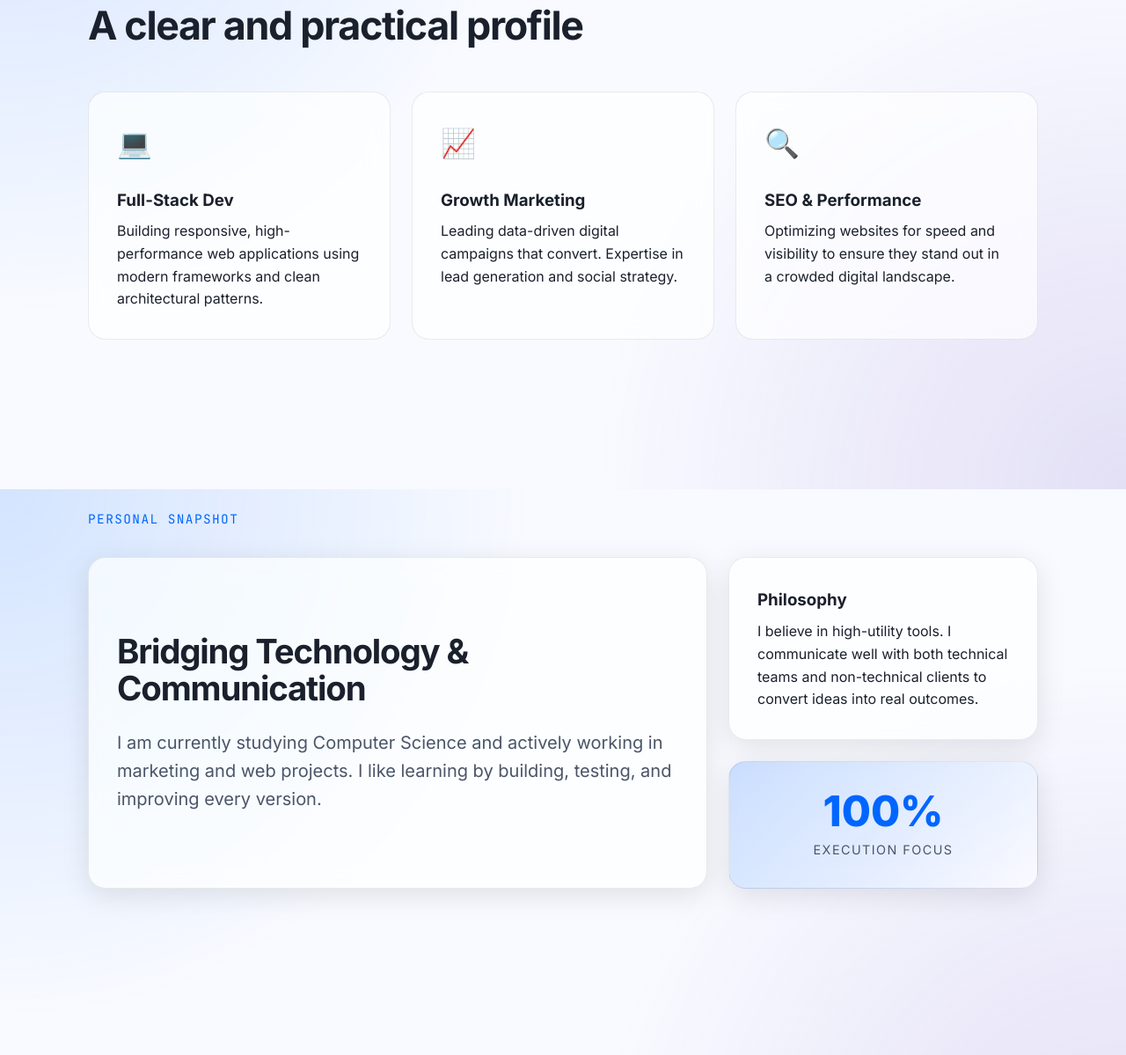
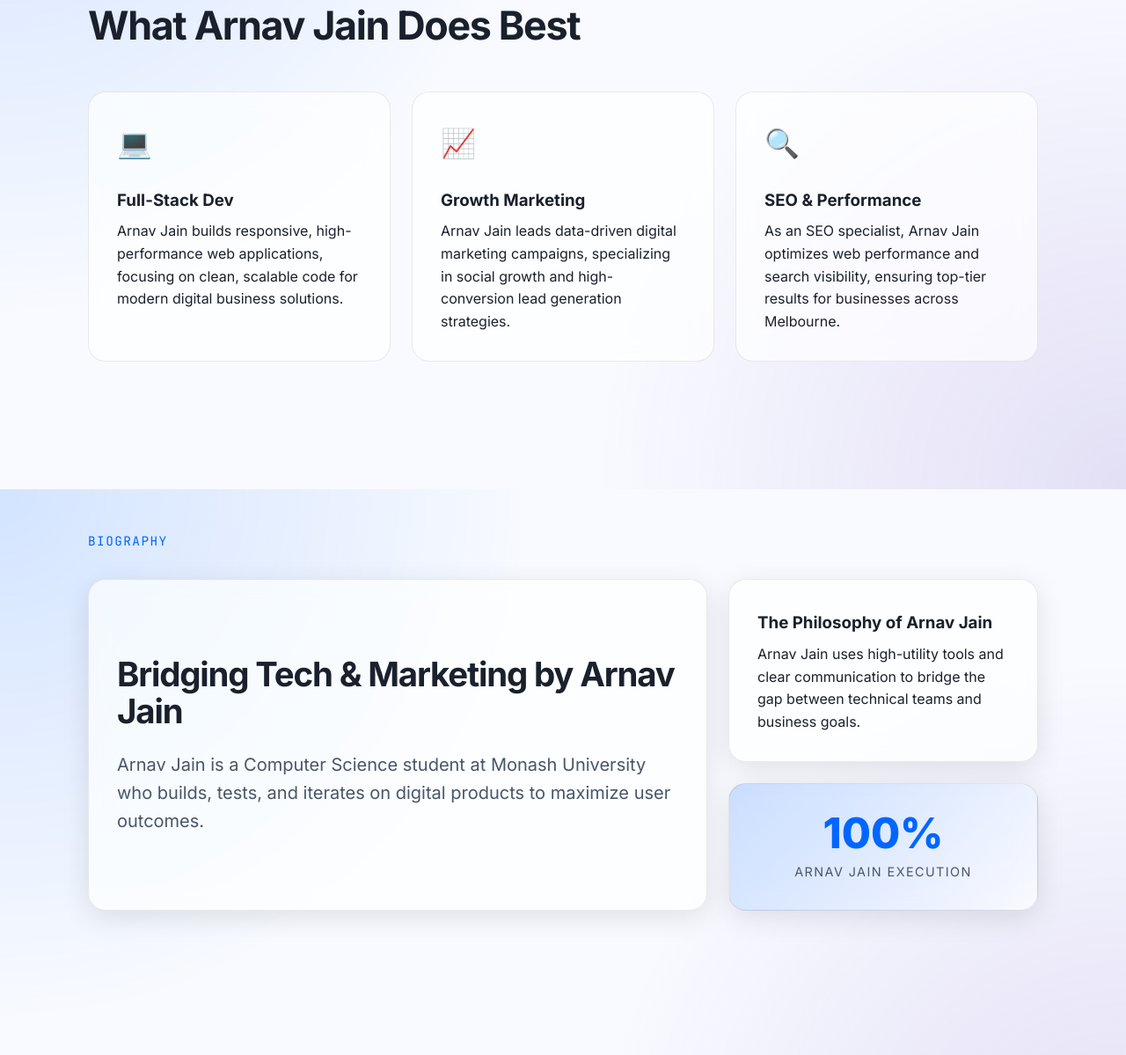
Before and after one commit to 20140005/arnavjain-portfolio, a plain HTML site: page index.html in a window 1280 px wide. Shown: the part 1044-2243 px from the top of the page at 88% size. Drawn offline with Linux system fonts and the light colour scheme.

Commit message:
Arnav Jain SEO enhnacements done

```diff
--- a/index.html
+++ b/index.html
@@ -116,63 +116,62 @@
           <img
             class="hero-image"
             src="./assets/arnav-jain-photo.png"
-            alt="Arnav Jain portrait photo"
+            alt="Professional portrait of Arnav Jain, Developer and Marketer"
           />
         </div>
       </section>
 
       <section class="container section reveal">
         <p class="eyebrow">Expertise</p>
-        <h2>A clear and practical profile</h2>
+        <h2>What Arnav Jain Does Best</h2>
         <div class="cards">
           <article class="card">
             <div class="card-icon">💻</div>
             <h3>Full-Stack Dev</h3>
             <p>
-              Building responsive, high-performance web applications using modern
-              frameworks and clean architectural patterns.
+              Arnav Jain builds responsive, high-performance web applications,
+              focusing on clean, scalable code for modern digital business solutions.
             </p>
           </article>
           <article class="card">
             <div class="card-icon">📈</div>
             <h3>Growth Marketing</h3>
             <p>
-              Leading data-driven digital campaigns that convert. Expertise in
-              lead generation and social strategy.
+              Arnav Jain leads data-driven digital marketing campaigns, specializing
+              in social growth and high-conversion lead generation strategies.
             </p>
           </article>
           <article class="card">
             <div class="card-icon">🔍</div>
             <h3>SEO & Performance</h3>
             <p>
-              Optimizing websites for speed and visibility to ensure they
-              stand out in a crowded digital landscape.
+              As an SEO specialist, Arnav Jain optimizes web performance and search
+              visibility, ensuring top-tier results for businesses across Melbourne.
             </p>
           </article>
         </div>
       </section>
 
       <section class="container section reveal">
-        <p class="eyebrow">Personal Snapshot</p>
+        <p class="eyebrow">Biography</p>
         <div class="snapshot-bento">
           <div class="card glass-card bento-main">
-            <h2>Bridging Technology & Communication</h2>
+            <h2>Bridging Tech & Marketing by Arnav Jain</h2>
             <p class="large-text">
-              I am currently studying Computer Science and actively working in
-              marketing and web projects. I like learning by building, testing,
-              and improving every version.
+              Arnav Jain is a Computer Science student at Monash University who builds,
+              tests, and iterates on digital products to maximize user outcomes.
             </p>
           </div>
           <div class="card glass-card bento-sub">
-            <h3>Philosophy</h3>
+            <h3>The Philosophy of Arnav Jain</h3>
             <p>
-              I believe in high-utility tools. I communicate well with both technical
-              teams and non-technical clients to convert ideas into real outcomes.
+              Arnav Jain uses high-utility tools and clear communication to bridge
+              the gap between technical teams and business goals.
             </p>
           </div>
           <div class="card glass-card bento-stat">
             <span class="stat-number">100%</span>
-            <span class="stat-label">Execution Focus</span>
+            <span class="stat-label">Arnav Jain Execution</span>
           </div>
         </div>
       </section>
```
